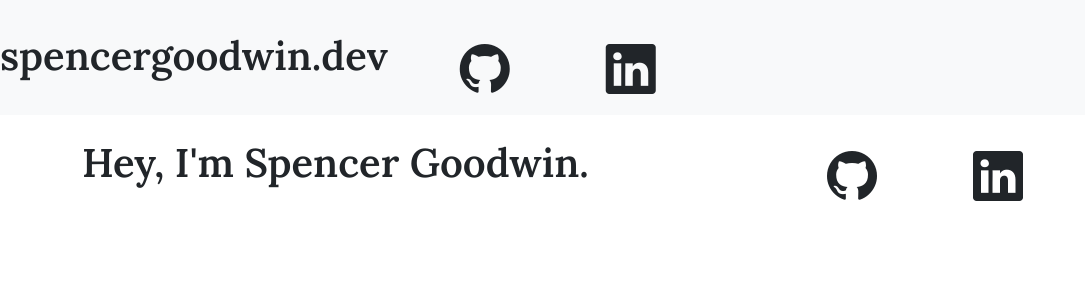
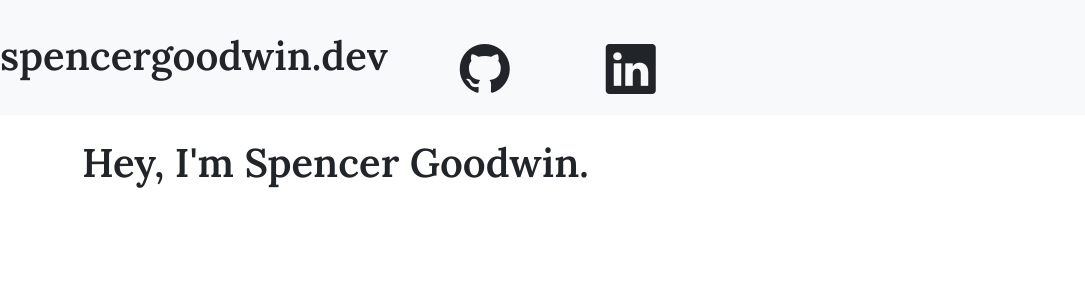
Before and after one commit to Spencerg00dwin/personalPage, a React (Create React App) app: page / in a window 1280 px wide. Shown: the top 300 px of the page, without its empty margins (0-1085 px from the left). Built offline with nearby package versions, Linux system fonts and the light colour scheme.

Commit message:
fixed navbar

```diff
--- a/src/App.js
+++ b/src/App.js
@@ -19,19 +19,6 @@ export default function App() {
               Hey, I'm Spencer Goodwin.
             </h1>
           </div>
-          <div className="text-center col-sm" style={{ fontSize: "50px" }}>
-            <a href="https://github.com/Spencerg00dwin">
-              <i className="bi bi-github px-5 icon"></i>
-            </a>
-            {/* <a href={Pdf}> */}
-              {/* <embed src={Pdf}>
-                <i className="bi bi-file-earmark-person px-5 icon"></i>
-              </embed> */}
-            {/* </a> */}
-            <a href="https://www.linkedin.com/in/spencer-goodwin/">
-              <i className="bi bi-linkedin px-5 icon"></i>
-            </a>
-            </div>
           </div>
       </div>
     </>
```
